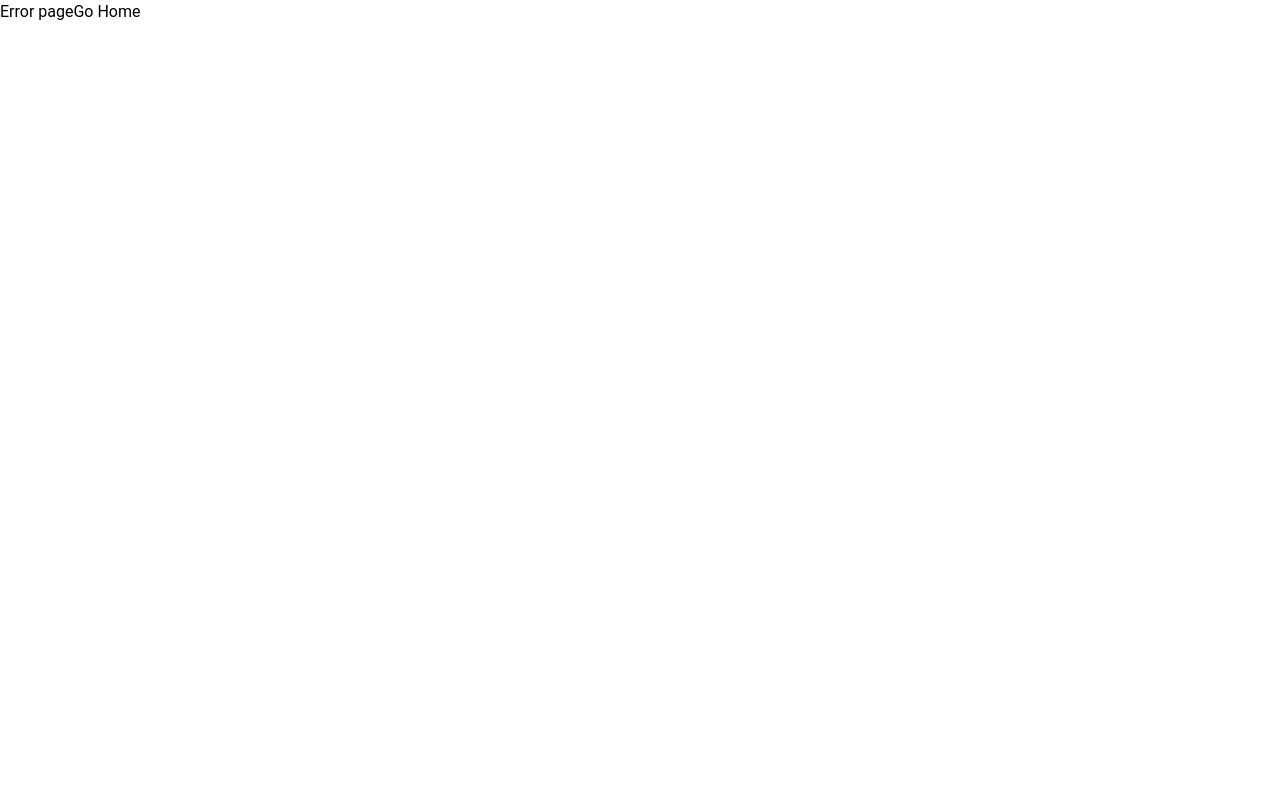
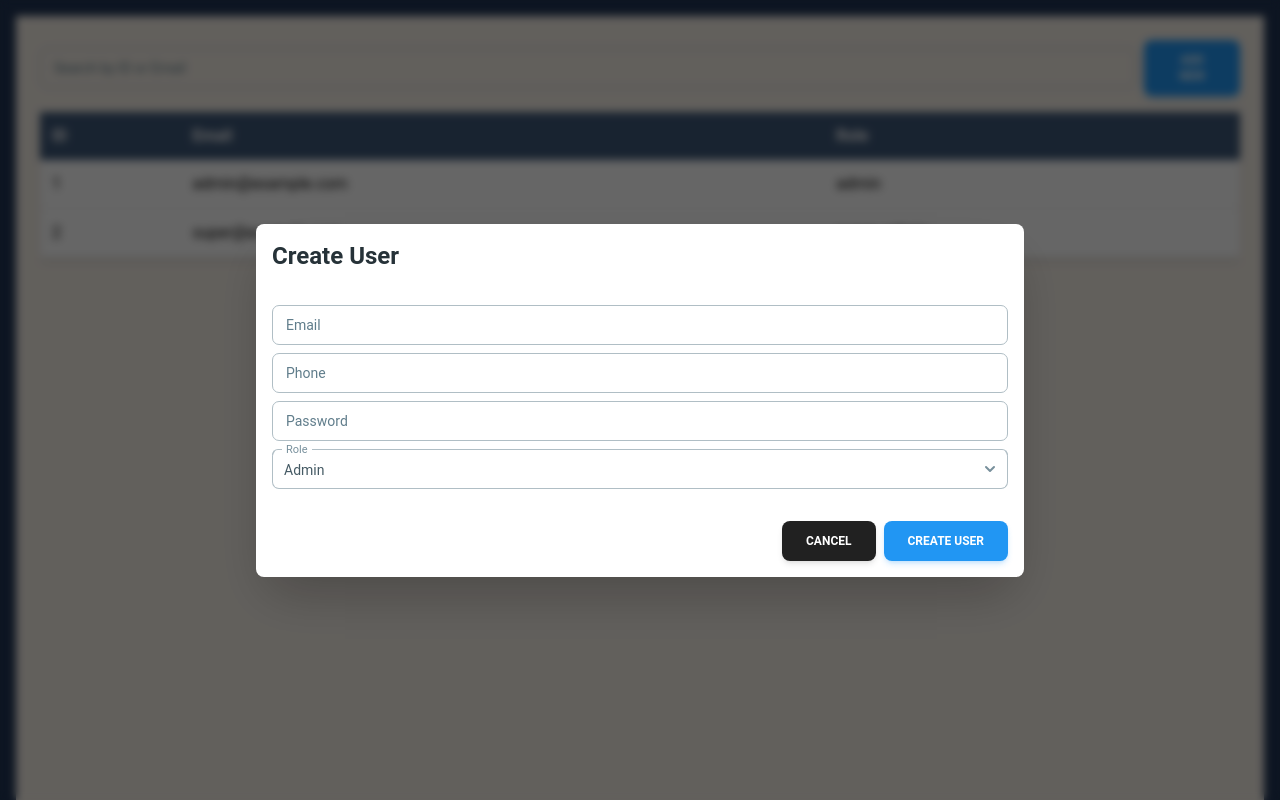
Before and after one commit to KhalidMimMuzahid/Traffic_Controller_reactjs_app, a React (Vite) app: page /cpanel/users in a window 1280 px wide. Before the commit this address had no page. Shown: the top 800 px of the page. Built offline with nearby package versions, Linux system fonts and the light colour scheme.

Commit message:
made users page

```diff
--- a/src/components/sidebar/Sidebar.jsx
+++ b/src/components/sidebar/Sidebar.jsx
@@ -309,7 +309,7 @@ const Sidebar = ({ open, setOpen }) => {
                   >
                     <List className="ml-6 border border-accent">
                       <ListItem className="bg-tertiary text-primary hover:bg-neutral">
-                        <Link to="/users">Users</Link>
+                        <Link to="/cpanel/users">Users</Link>
                       </ListItem>
                       <ListItem className="bg-tertiary text-primary hover:bg-neutral">
                         <Link to="/zones">Zones</Link>
--- a/src/pages/cpanel/CPanel.jsx
+++ b/src/pages/cpanel/CPanel.jsx
@@ -0,0 +1,11 @@
+import { Outlet } from "react-router-dom";
+
+const CPanel = () => {
+  return (
+    <div>
+      <Outlet />
+    </div>
+  );
+};
+
+export default CPanel;
--- /dev/null
+++ b/src/pages/cpanel/users/Users.jsx
@@ -0,0 +1,120 @@
+import { useState } from "react";
+import {
+  Button,
+  Input,
+  Dialog,
+  DialogBody,
+  DialogHeader,
+  DialogFooter,
+  Select,
+  Option,
+} from "@material-tailwind/react";
+
+const Users = () => {
+  const [users, setUsers] = useState([
+    { id: 1, email: "admin@example.com", role: "admin" },
+    { id: 2, email: "super@example.com", role: "super_admin" },
+  ]);
+  const [search, setSearch] = useState("");
+  const [isModalOpen, setIsModalOpen] = useState(true);
+  const [newUser, setNewUser] = useState({
+    email: "",
+    phone: "",
+    password: "",
+    role: "admin",
+  });
+
+  const filteredUsers = users.filter(
+    (user) =>
+      user.email.toLowerCase().includes(search.toLowerCase()) ||
+      user.id.toString().includes(search)
+  );
+
+  const handleAddUser = () => {
+    setUsers([...users, { id: users.length + 1, ...newUser }]);
+    setIsModalOpen(false);
+    setNewUser({ email: "", phone: "", password: "", role: "admin" });
+  };
+
+  return (
+    <div className="p-6 bg-neutral min-h-screen">
+      <div className="flex gap-2  justify-between items-center mb-4">
+        <Input
+          label="Search by ID or Email"
+          value={search}
+          onChange={(e) => setSearch(e.target.value)}
+          className="p-2 border border-gray-300 rounded"
+        />
+        <Button color="blue" onClick={() => setIsModalOpen(true)}>
+          Add New
+        </Button>
+      </div>
+      <table className="w-full bg-white shadow-md rounded">
+        <thead>
+          <tr className="bg-secondary text-white">
+            <th className="p-3 text-left">ID</th>
+            <th className="p-3 text-left">Email</th>
+            <th className="p-3 text-left">Role</th>
+          </tr>
+        </thead>
+        <tbody>
+          {filteredUsers.map((user) => (
+            <tr key={user.id} className="border-b">
+              <td className="p-3">{user.id}</td>
+              <td className="p-3">{user.email}</td>
+              <td className="p-3">{user.role}</td>
+            </tr>
+          ))}
+        </tbody>
+      </table>
+      <Dialog open={isModalOpen} handler={() => setIsModalOpen(false)}>
+        <DialogHeader>Create User</DialogHeader>
+        <DialogBody className="flex flex-col gap-2">
+          <Input
+            label="Email"
+            value={newUser.email}
+            onChange={(e) => setNewUser({ ...newUser, email: e.target.value })}
+            className="w-full p-2 border mb-3"
+          />
+          <Input
+            label="Phone"
+            value={newUser.phone}
+            onChange={(e) => setNewUser({ ...newUser, phone: e.target.value })}
+            className="w-full p-2 border mb-3"
+          />
+          <Input
+            type="password"
+            label="Password"
+            value={newUser.password}
+            onChange={(e) =>
+              setNewUser({ ...newUser, password: e.target.value })
+            }
+            className="w-full p-2 border mb-3"
+          />
+          <Select
+            label="Role"
+            value={newUser.role}
+            onChange={(e) => setNewUser({ ...newUser, role: e })}
+          >
+            <Option value="admin">Admin</Option>
+            <Option value="super_admin">Super Admin</Option>
+          </Select>
+        </DialogBody>
+        <DialogFooter>
+          <Button
+            color="gray"
+            onClick={() => setIsModalOpen(false)}
+            className="mr-2"
+          >
+            Cancel
+          </Button>
+          <Button color="blue" onClick={handleAddUser}>
+            Create User
+          </Button>
+        </DialogFooter>
+      </Dialog>
+    </div>
+  );
+};
+
+export default Users;
```
Also changed, not shown: src/routes/Router.jsx (+7 -0 lines).
